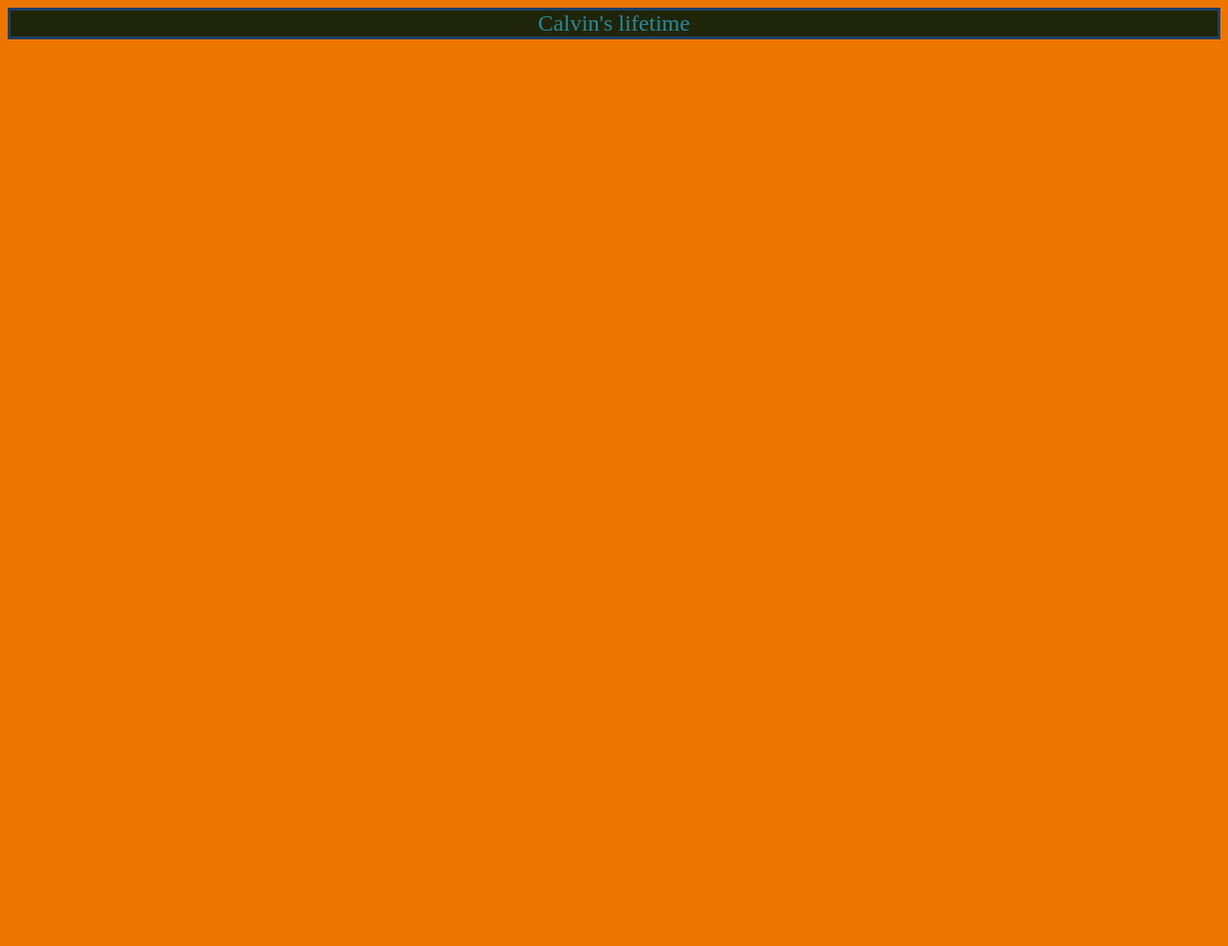
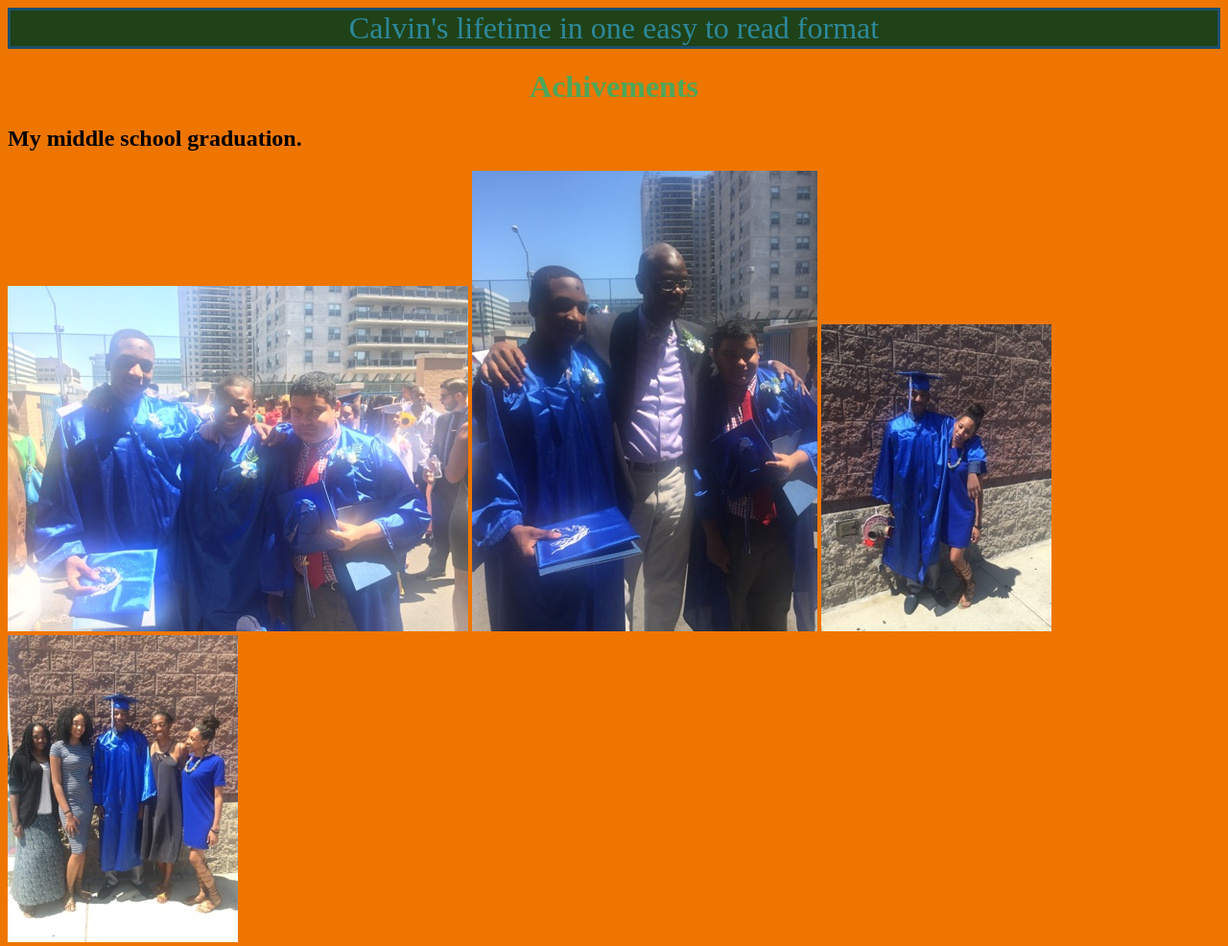
Before and after one commit to CalvinMASC6/my-personal-website, a plain HTML site: page index.html in a window 1280 px wide. Shown: the top 986 px of the page at 96% size. Before the commit the page ends 800 px from the top, so only its background shows below. Drawn offline with Linux system fonts and the light colour scheme.

Commit message:
added pictures

```diff
--- a/index.html
+++ b/index.html
@@ -6,9 +6,26 @@
     <meta http-equiv="X-UA-Compatible" content="ie=edge">
     <title>My personal website</title>
     <link rel="stylesheet" href="lib/css/style.css">
+    <link rel="assets" href="./assets">
 </head>
 <body>
-    <header>Calvin's lifetime</header>
+    <header>Calvin's lifetime in one easy to read format</header>
+    <div class="Catagories">
+    <h1>Achivements</h1>
+        <div>
+            <h2>My middle school graduation.</h2>
+            <p></p>
+            <img src="assets/GraduationPicture1.JPG" alt="woops graduation Picture 1 is not working!">
+            <img src="assets/GraduationPicture2.JPG" alt="woops graduation Picture 2 is not working!">
+            <img src="assets/GraduationPicture3.JPG" alt="woops graduation Picture 3 is not working!">
+            <img src="assets/GraduationPicture4.JPG" alt="woops graduation Picture 4 is not working!">
+        </div>
+        <div>
+            <h2>My highschool exsperiance.</h2>
+            <p></p>
+            <img src="assets/APUSH_graduation.JPG" alt="My funniest class was definetly APUSH.">
+        </div>
+</div>
 
 </body>
 </html>
--- a/lib/css/style.css
+++ b/lib/css/style.css
@@ -5,7 +5,11 @@ header{
     text-align: center;
     border: solid;
     border-color: rgba(27, 95, 204, 0.479);
-    font-size: 150%;
-    background-color: rgba(0, 26, 12, 0.87);
+    font-size: 200%;
+    background-color: rgba(0, 59, 28, 0.87);
     -webkit-text-fill-color: #2e889a;
 }
+h1{
+    text-align: center;
+    -webkit-text-fill-color: rgba(36, 179, 112, 0.801)
+}
```
Also changed, not shown: assets/GraduationPicture1.JPG (added), assets/GraduationPicture2.JPG (added), assets/GraduationPicture3.JPG (added), assets/GraduationPicture4.JPG (added), 1 other file.
